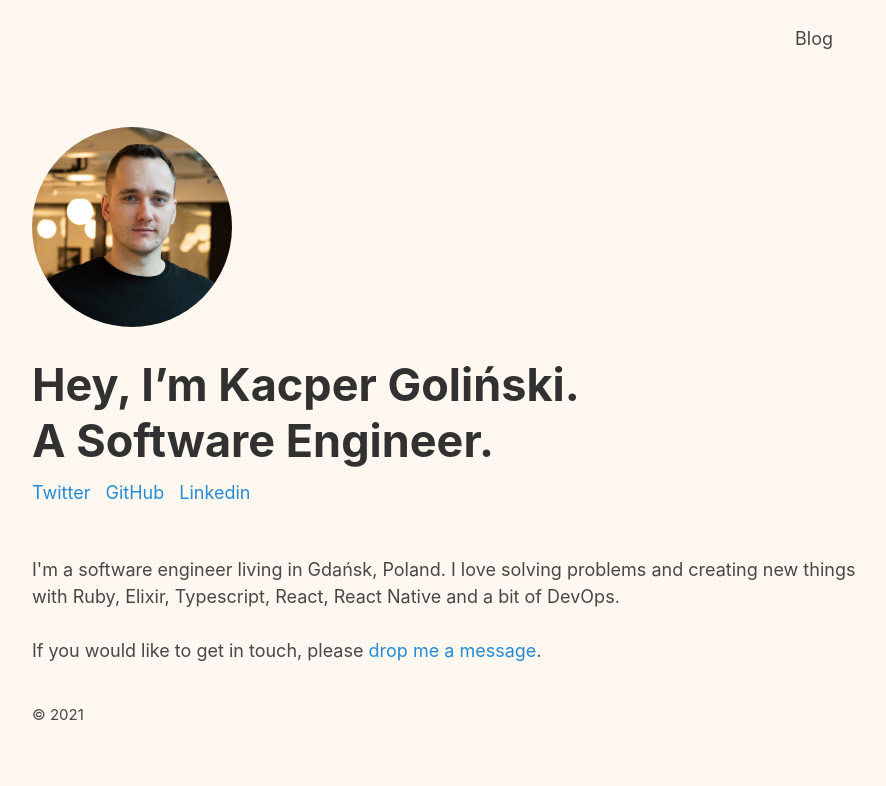
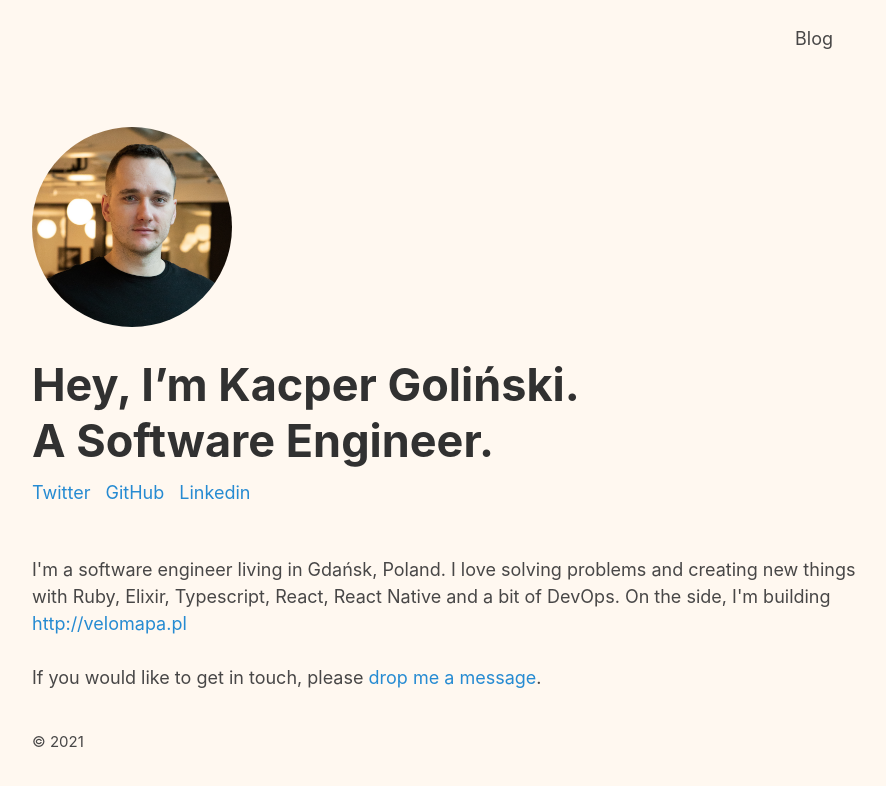
Before and after one commit to caspg/caspg.github.io, a Jekyll site: the page built from index.html, in a window 1280 px wide. Shown: the top 786 px of the page, without its empty margins (185-1071 px from the left). Built offline with Jekyll 4.4.1, drawn with Linux system fonts in a browser that asks for light colours; the list of posts is cut into pages by our own code.

Commit message:
Update index.html

```diff
--- a/index.html
+++ b/index.html
@@ -27,6 +27,7 @@ title: Home
     <p>
       I'm a software engineer living in Gdańsk, Poland.
       I love solving problems and creating new things with Ruby, Elixir, Typescript, React, React Native and a bit of DevOps.
+      On the side, I'm building <a href="http://velomapa.pl/" rel="dofollow">http://velomapa.pl</a>
 
       <br>
       <br>
```
